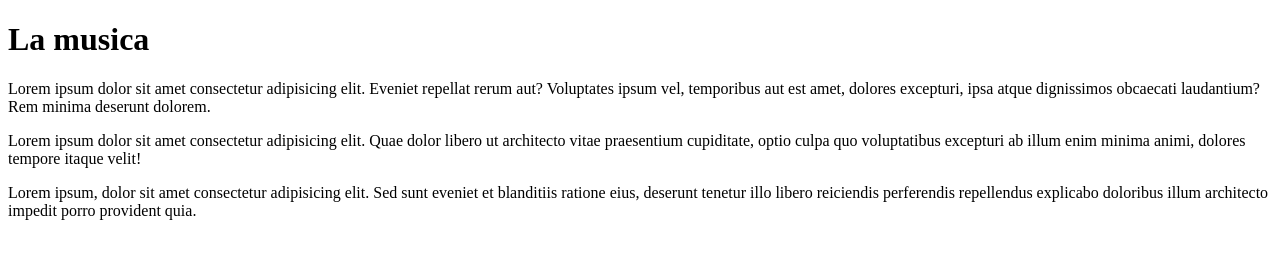
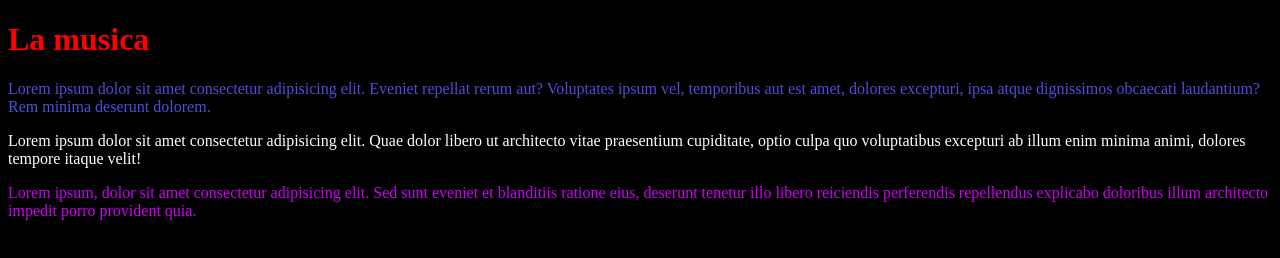
Before and after one commit to JonaCarranza/musica-, a plain HTML site: page index.html in a window 1280 px wide. Drawn offline with Linux system fonts and the light colour scheme.

Commit message:
Modifique la paguina agregando colores

```diff
--- a/index.html
+++ b/index.html
@@ -1,14 +1,14 @@
 <!DOCTYPE html>
-<html lang="en">
+<html lang="es">
 <head>
     <meta charset="UTF-8">
     <meta name="viewport" content="width=device-width, initial-scale=1.0">
     <title>Musica</title>
 </head>
-<body>
-    <h1>La musica </h1>
-    <p>Lorem ipsum dolor sit amet consectetur adipisicing elit. Eveniet repellat rerum aut? Voluptates ipsum vel, temporibus aut est amet, dolores excepturi, ipsa atque dignissimos obcaecati laudantium? Rem minima deserunt dolorem.</p>
-    <p>Lorem ipsum dolor sit amet consectetur adipisicing elit. Quae dolor libero ut architecto vitae praesentium cupiditate, optio culpa quo voluptatibus excepturi ab illum enim minima animi, dolores tempore itaque velit!</p>
-    <p>Lorem ipsum, dolor sit amet consectetur adipisicing elit. Sed sunt eveniet et blanditiis ratione eius, deserunt tenetur illo libero reiciendis perferendis repellendus explicabo doloribus illum architecto impedit porro provident quia.</p>
+<body style="background-color: black;">
+    <h1 class="titulo" style="color: red;">La musica </h1>
+    <p class="info" style="color: rgb(78, 78, 216);">Lorem ipsum dolor sit amet consectetur adipisicing elit. Eveniet repellat rerum aut? Voluptates ipsum vel, temporibus aut est amet, dolores excepturi, ipsa atque dignissimos obcaecati laudantium? Rem minima deserunt dolorem.</p>
+    <p class="info" style="color: white;">Lorem ipsum dolor sit amet consectetur adipisicing elit. Quae dolor libero ut architecto vitae praesentium cupiditate, optio culpa quo voluptatibus excepturi ab illum enim minima animi, dolores tempore itaque velit!</p>
+    <p class="info" style="color: rgb(202, 2, 241);">Lorem ipsum, dolor sit amet consectetur adipisicing elit. Sed sunt eveniet et blanditiis ratione eius, deserunt tenetur illo libero reiciendis perferendis repellendus explicabo doloribus illum architecto impedit porro provident quia.</p>
 </body>
 </html>
```
